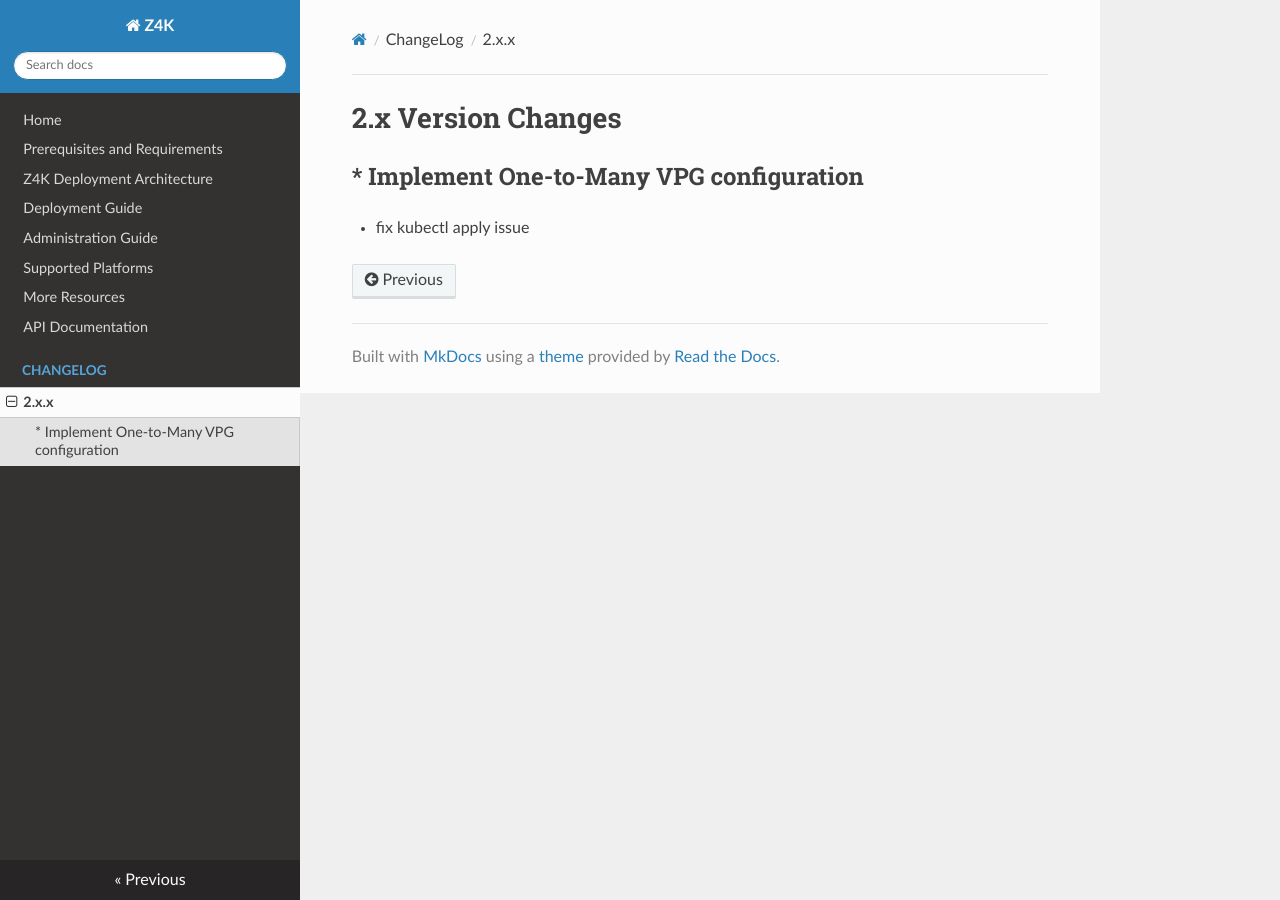
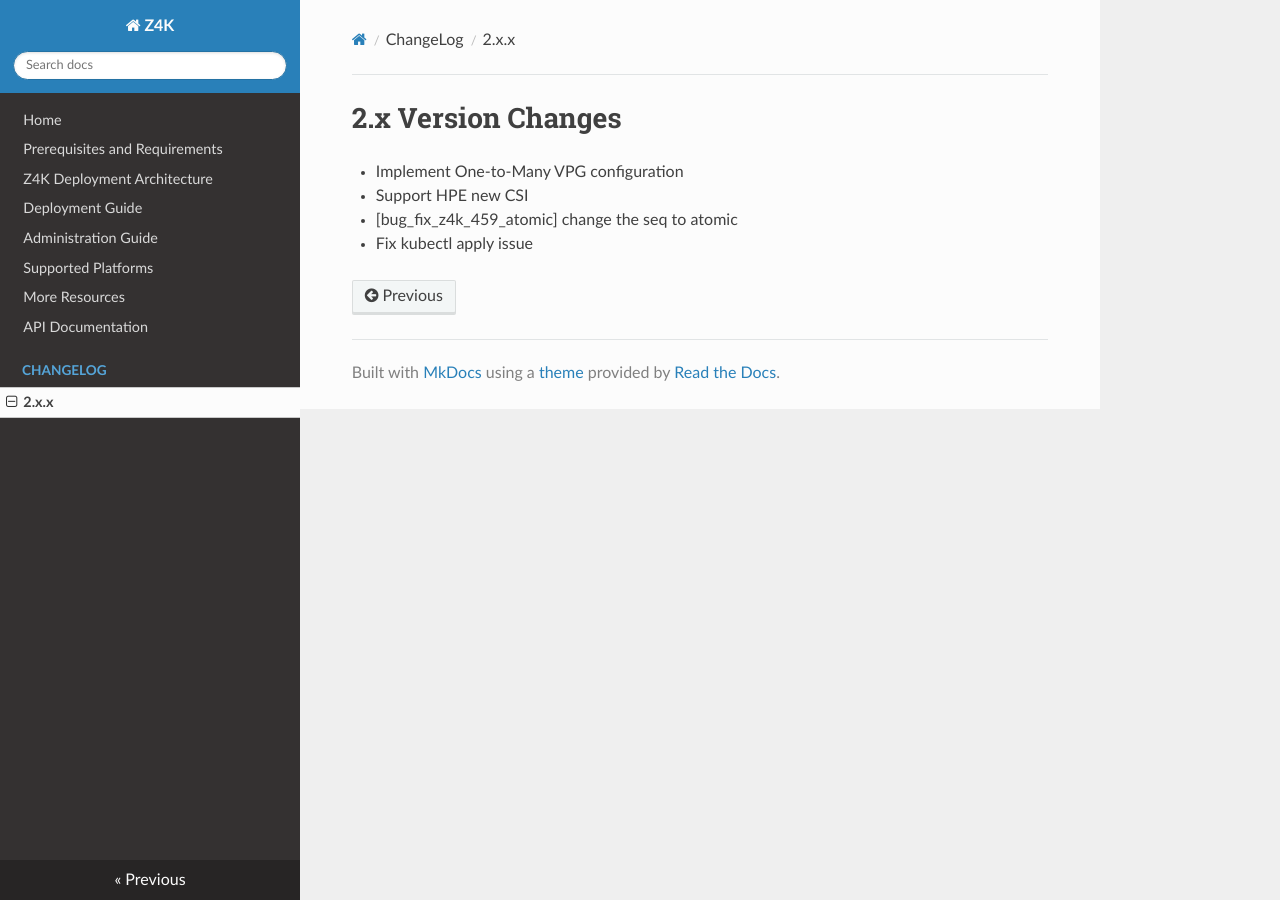
Before and after one commit to ZertoPublic/Z4K, an MkDocs documentation site: the page built from docs/changes/version2.x.x.md, in a window 1280 px wide. Built offline with MkDocs 1.6.1, drawn with Linux system fonts in a browser that asks for light colours.

Commit message:
Update version2.x.x.md

```diff
--- a/docs/changes/version2.x.x.md
+++ b/docs/changes/version2.x.x.md
@@ -1,5 +1,6 @@
 2.x Version Changes
 ===================
 * Implement One-to-Many VPG configuration
------------------------------------------
-* fix kubectl apply issue
+* Support HPE new CSI
+* [bug_fix_z4k_459_atomic] change the seq to atomic
+* Fix kubectl apply issue
```
